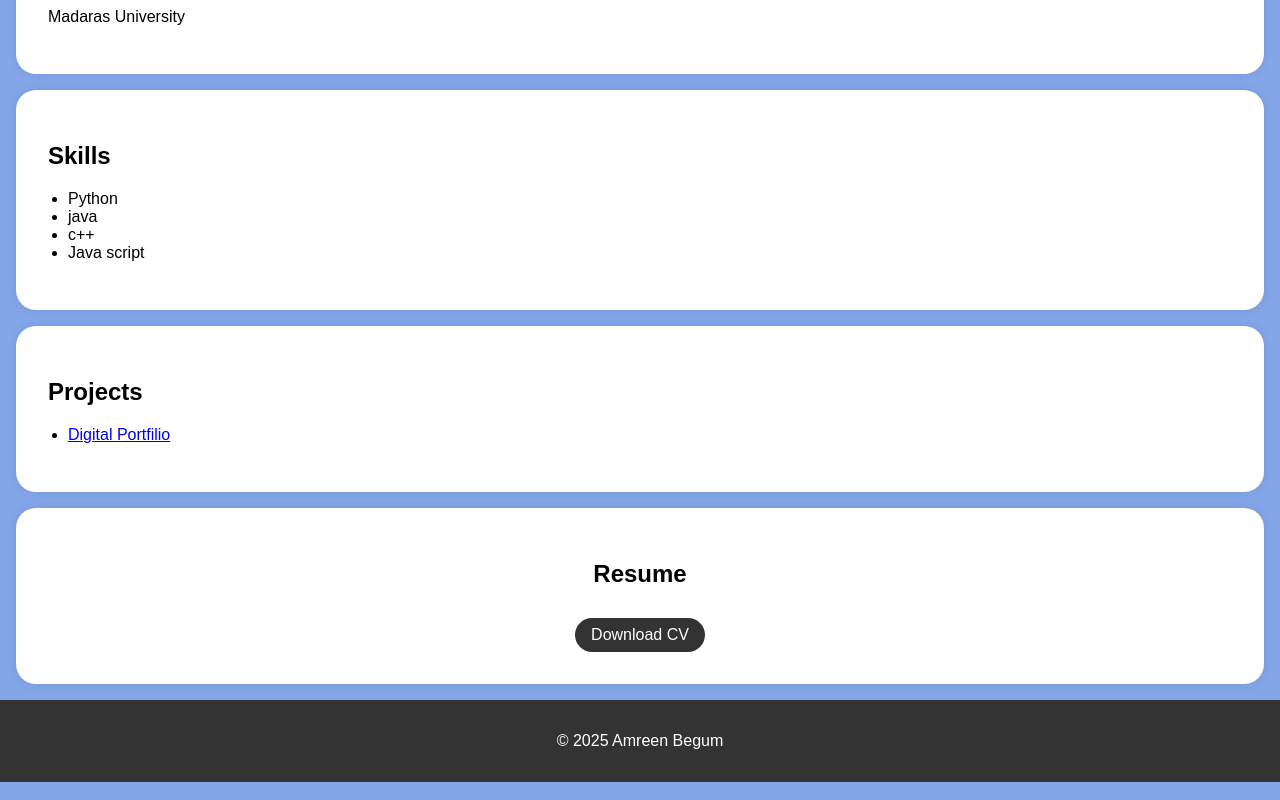
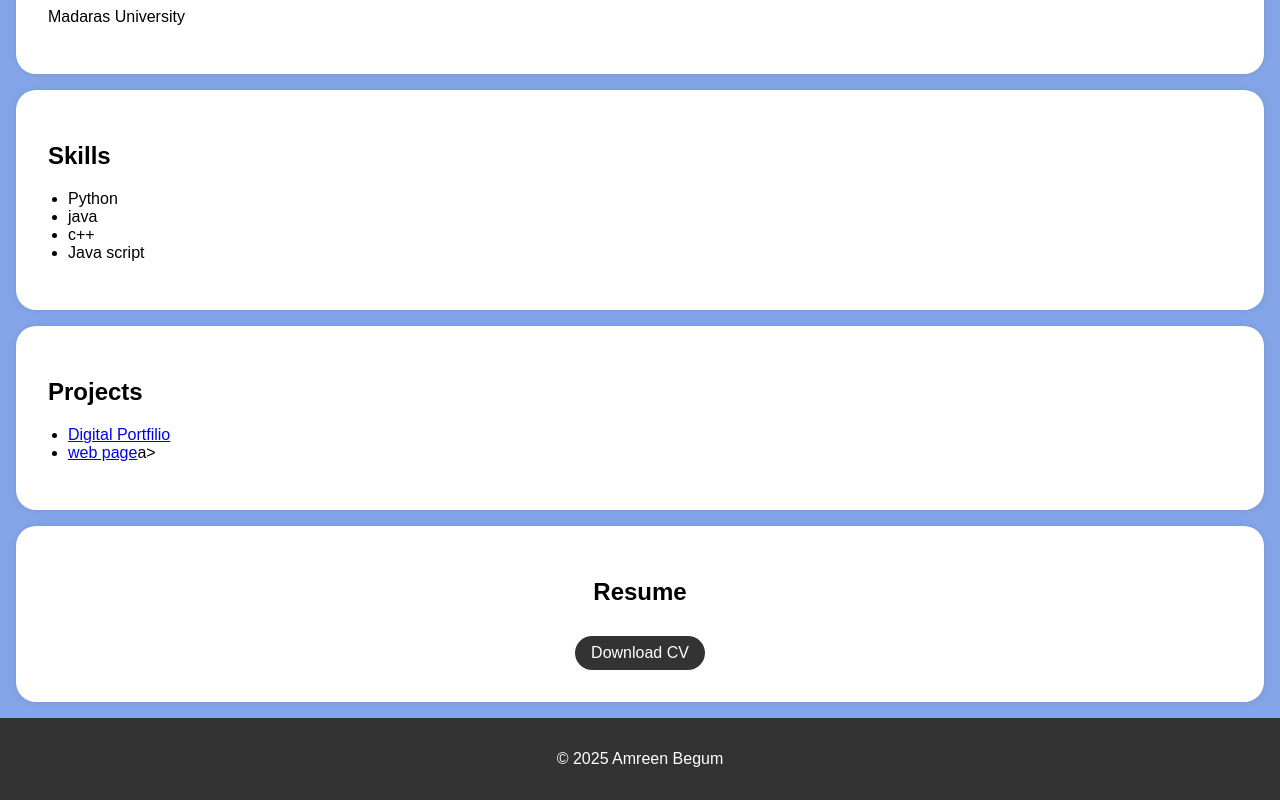
Before and after one commit to amreen1166/Portfolio-, a plain HTML site: page index.html in a window 1280 px wide. Shown: the part 556-1356 px from the top of the page. Drawn offline with Linux system fonts and the light colour scheme.

Commit message:
Update index.html

```diff
--- a/index.html
+++ b/index.html
@@ -151,6 +151,7 @@
             <h2>Projects</h2>
             <ul>
                 <li><a href="index.html">Digital Portfilio</a></li>
+                <li><a href="index2.html">web page</a>a></li>
                 <!-- Add more project links here -->
             </ul>
         </div>
```
